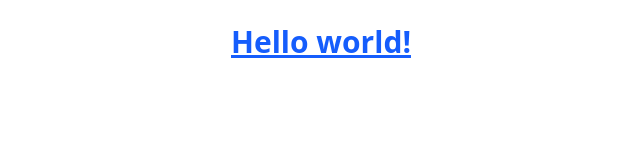
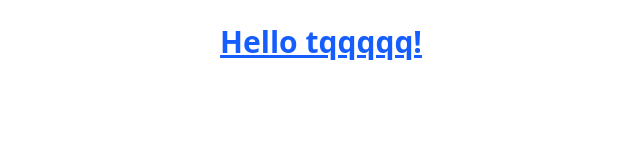
Before and after one commit to sumanth965/electronic_gadget, a React (Vite) app in the folder frontend/: page / in a window 1280 px wide. Shown: the top 160 px of the page, without its empty margins (319-959 px from the left). Built offline with nearby package versions, Linux system fonts and the light colour scheme.

Commit message:
Updated app.jsx

```diff
--- a/frontend/src/App.jsx
+++ b/frontend/src/App.jsx
@@ -5,7 +5,7 @@ export default function App() {
     <Router>
       <div className="p-6">
         <h1 className="text-3xl font-bold underline text-center text-blue-600">
-          Hello world!
+          Hello tqqqqq!
         </h1>
       </div>
     </Router>
```
